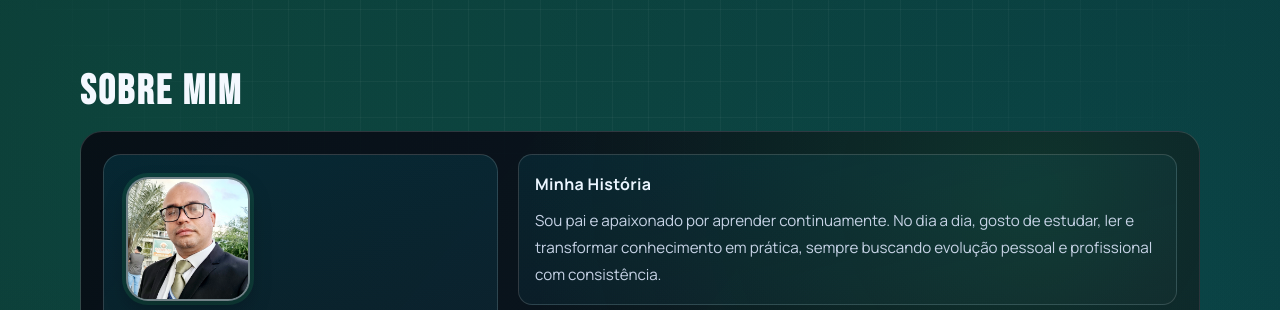
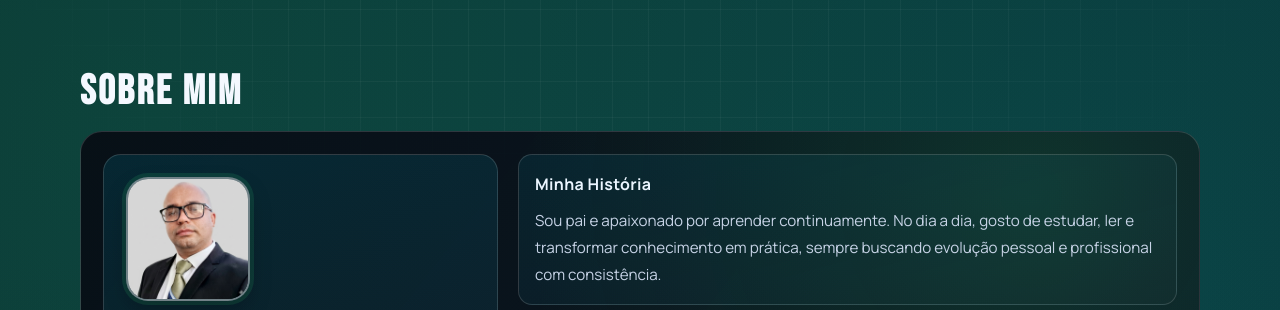
Before and after one commit to orlandojsjunior/orlandojsjunior.github.io, a plain HTML site: page index.html in a window 1280 px wide. Shown: the part 639-949 px from the top of the page. Drawn offline with Linux system fonts and the light colour scheme.

Commit message:
ADD - feature(avatar): substitui imagem de perfil por nova foto

```diff
--- a/index.html
+++ b/index.html
@@ -155,7 +155,7 @@
 				<article class="profile-card about-profile">
 					<img
 						class="avatar"
-						src="assets/imagens/IMG_20250208_172047_824.webp"
+						src="assets/imagens/1776251425547.png"
 						alt="Foto de perfil de Orlando Junior"
 						loading="lazy"
 						decoding="async"
```
Also changed, not shown: assets/imagens/1776251425547.png (added).
